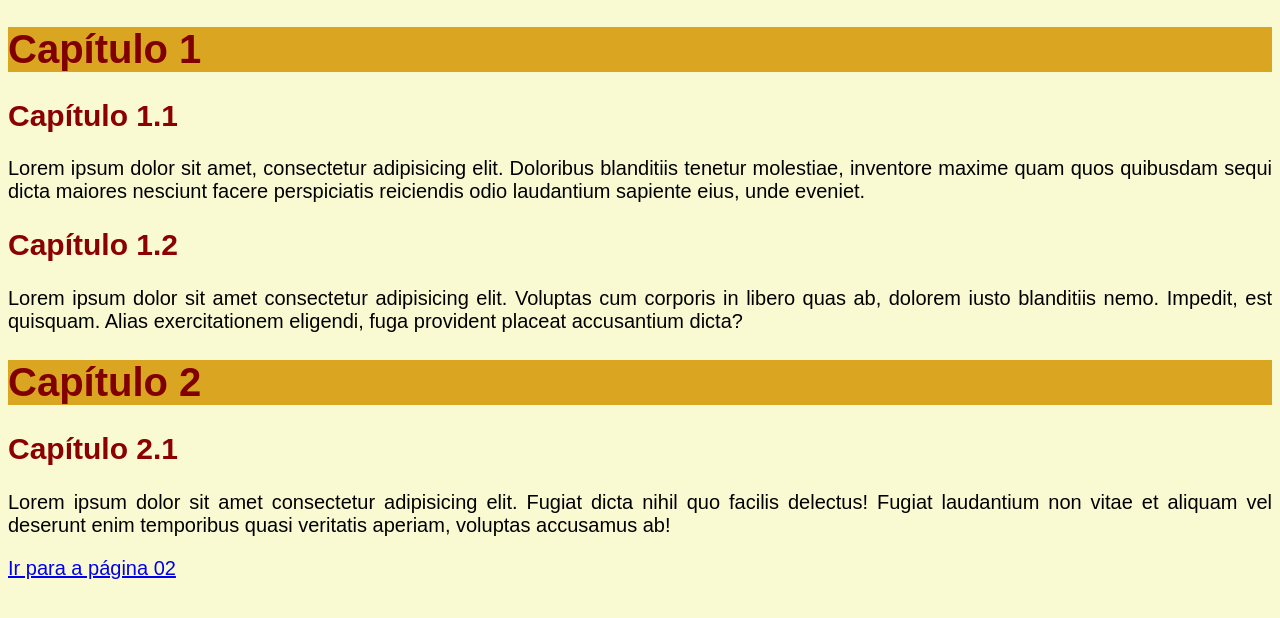
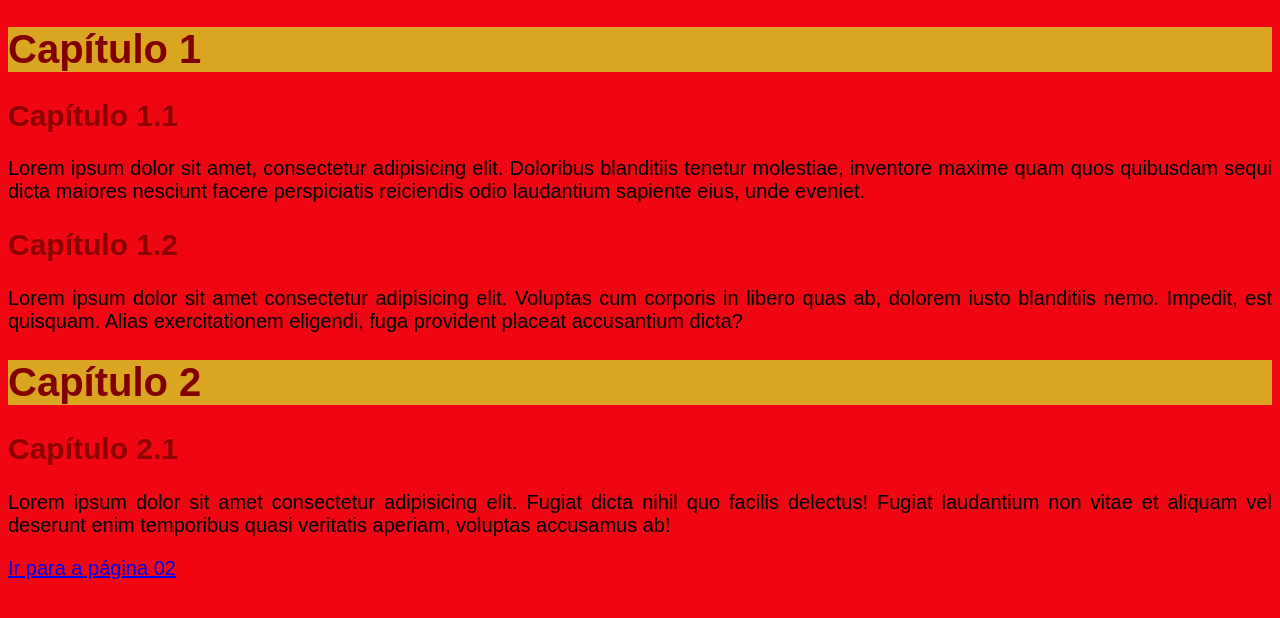
Before and after one commit to JoaoLucasmcS/HTML-CSS-Guanabara, a plain HTML site: page exercicios/ex015/index.html in a window 1280 px wide. Drawn offline with Linux system fonts and the light colour scheme.

Commit message:
Update style.css

```diff
--- a/exercicios/ex015/style.css
+++ b/exercicios/ex015/style.css
@@ -1,7 +1,7 @@
 @charset "UTF-8";
 
 body{
-    background-color: lightgoldenrodyellow;
+    background-color: rgb(240, 6, 18);
     font-family: Arial, Helvetica, sans-serif;
     font-size: 20px;
 }
```
